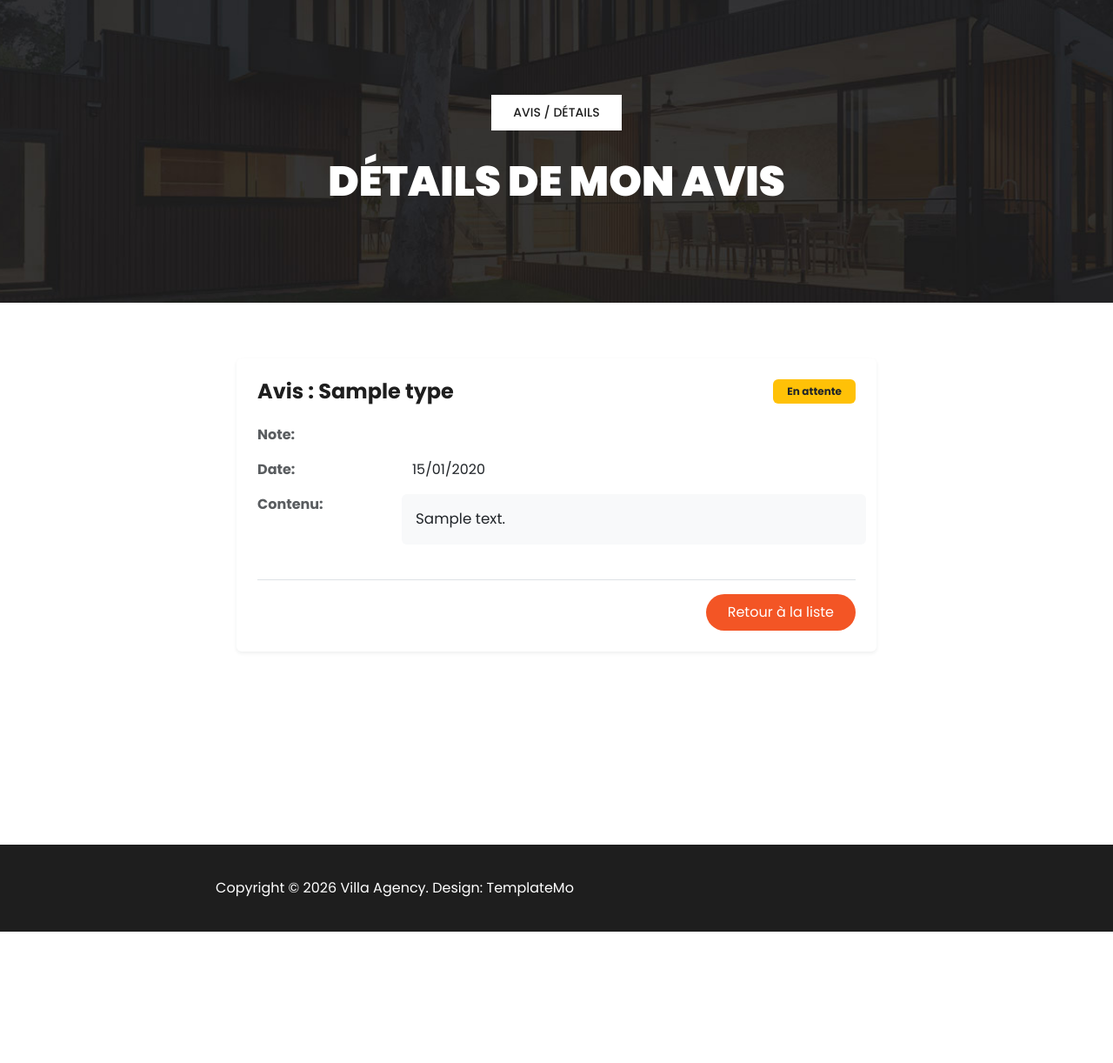
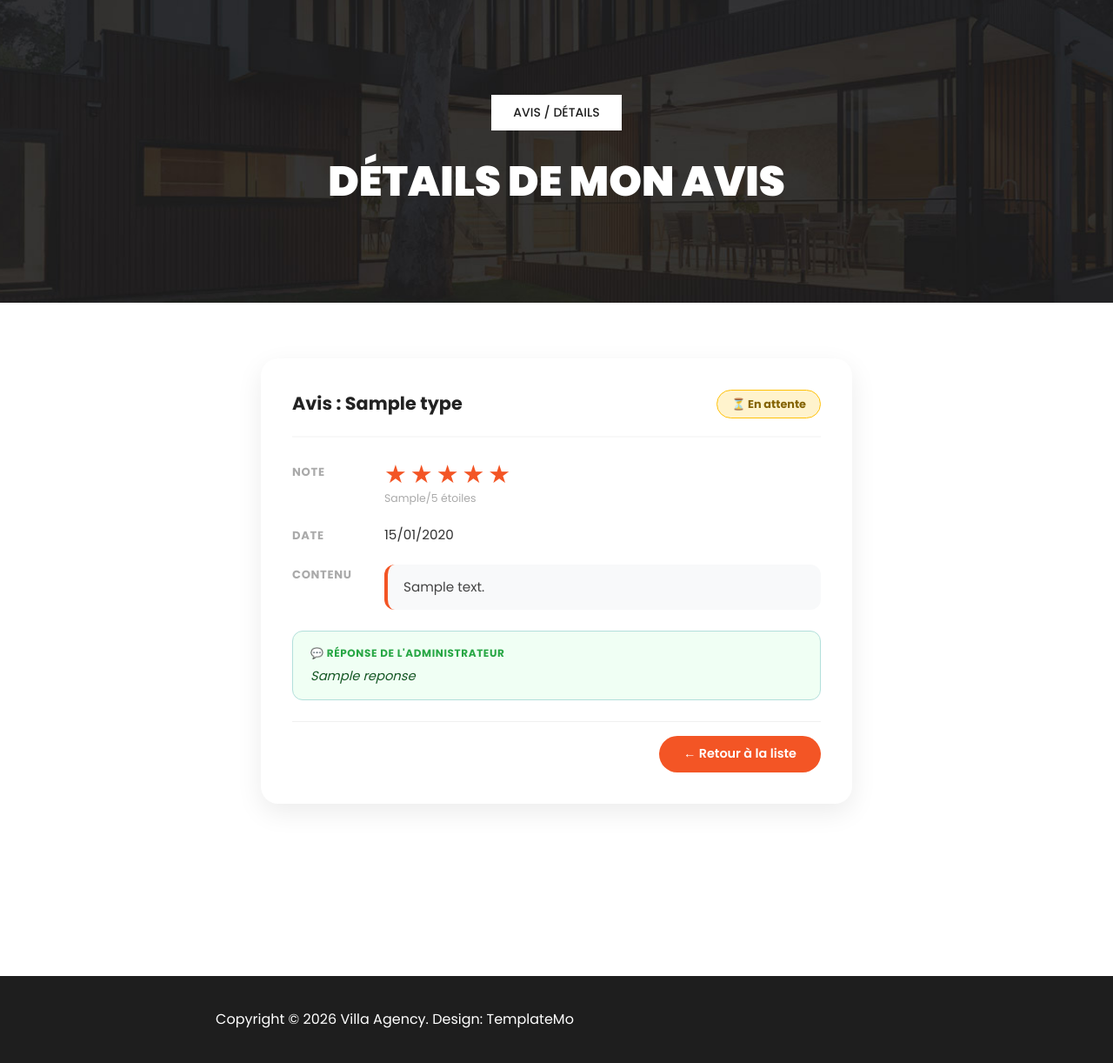
Before and after one commit to yasmine-byte/Esprit-PIDEV-3A8-2526-voyageLoisir, a Symfony app: template templates/avis/show.html.twig in a window 1280 px wide. Shown: the part 152-1374 px from the top of the page at 87% size. Before the commit the page ends 1223 px from the top, so only its background shows below. Run offline with Twig, Linux system fonts and the light colour scheme; the template is opened without the code that fills it: most values are stand-ins (such as "Sample title", 1, 10 or a date in 2020); some libraries are stand-ins or nearby versions; some web fonts are replaced.

```diff
--- a/src/Controller/AdminController.php
+++ b/src/Controller/AdminController.php
@@ -43,6 +43,4 @@ class AdminController extends AbstractController
     {
         return $this->render('admin/add-user.html.twig');
     }
-
-
 }
--- a/templates/avis/show.html.twig
+++ b/templates/avis/show.html.twig
@@ -1,7 +1,5 @@
 {% extends 'base_front.html.twig' %}
-
 {% block title %}Mon avis - Villa Agency{% endblock %}
-
 {% block body %}
     {% include 'home/partials/header.html.twig' %}
 
@@ -16,58 +14,158 @@
         </div>
     </div>
 
-    <div class="container mt-5 mb-5 pb-5 pt-3" style="min-height: 40vh;">
-        <div class="row justify-content-center">
-            <div class="col-md-8">
-                <div class="card shadow-sm border-0 mb-4 p-4">
-                    <div class="d-flex justify-content-between align-items-center mb-4">
-                        <h4>Avis : {{ avis.type.nom }}</h4>
+    <style>
+        .show-card {
+            background: #fff;
+            border-radius: 20px;
+            box-shadow: 0 10px 30px rgba(0,0,0,0.08);
+            padding: 36px;
+            max-width: 680px;
+            margin: 0 auto;
+        }
+        .show-header {
+            display: flex;
+            justify-content: space-between;
+            align-items: flex-start;
+            margin-bottom: 28px;
+            border-bottom: 2px solid #f8f8f8;
+            padding-bottom: 20px;
+        }
+        .show-type { font-size: 1.3rem; font-weight: 700; color: #222; }
+        .badge-statut { padding: 6px 16px; border-radius: 20px; font-size: 0.8rem; font-weight: 700; }
+        .badge-attente  { background: #fff3cd; color: #856404; border: 1px solid #ffc107; }
+        .badge-valide   { background: #d4edda; color: #155724; border: 1px solid #28a745; }
+        .badge-rejete   { background: #f8d7da; color: #721c24; border: 1px solid #dc3545; }
+
+        .info-row { display: flex; align-items: flex-start; gap: 16px; margin-bottom: 22px; }
+        .info-lbl { font-size: 0.82rem; font-weight: 700; color: #aaa; text-transform: uppercase; letter-spacing: 0.05em; min-width: 90px; padding-top: 2px; }
+        .info-val { font-size: 0.95rem; color: #333; flex: 1; }
+
+        /* Étoiles show */
+        .stars-show { display: flex; gap: 4px; }
+        .star-show { font-size: 1.8rem; line-height: 1; }
+        .star-show.on  { color: #f35525; }
+        .star-show.off { color: #e0e0e0; }
+
+        /* Contenu */
+        .contenu-box {
+            background: #f8f9fa;
+            border-radius: 12px;
+            padding: 14px 18px;
+            font-size: 0.95rem;
+            color: #444;
+            line-height: 1.6;
+            border-left: 4px solid #f35525;
+        }
+
+        /* Réponse admin */
+        .reponse-card {
+            background: #f0fff4;
+            border: 1px solid #b2dfdb;
+            border-radius: 12px;
+            padding: 16px 20px;
+            margin-top: 24px;
+        }
+        .reponse-label {
+            font-size: 0.75rem; font-weight: 700; color: #28a745;
+            text-transform: uppercase; letter-spacing: 0.05em; margin-bottom: 6px;
+        }
+        .reponse-text { font-size: 0.92rem; color: #155724; font-style: italic; }
+
+        /* Boutons */
+        .btn-modifier {
+            background: transparent;
+            color: #333;
+            border: 2px solid #e0e0e0;
+            border-radius: 50px;
+            padding: 10px 28px;
+            font-weight: 600;
+            font-size: 0.9rem;
+            text-decoration: none;
+            transition: all 0.2s;
+        }
+        .btn-modifier:hover { border-color: #f35525; color: #f35525; }
+        .btn-retour {
+            background: #f35525;
+            color: #fff;
+            border: none;
+            border-radius: 50px;
+            padding: 10px 28px;
+            font-weight: 600;
+            font-size: 0.9rem;
+            text-decoration: none;
+            transition: all 0.2s;
+        }
+        .btn-retour:hover { background: #d44620; color: #fff; }
+    </style>
+
+    <div class="container mt-5 mb-5 pb-5 pt-3" style="min-height:40vh;">
+
+        {% for message in app.flashes('success') %}
+            <div class="alert alert-success alert-dismissible fade show mb-4">{{ message }}<button type="button" class="btn-close" data-bs-dismiss="alert"></button></div>
+        {% endfor %}
+
+        <div class="show-card">
+
+            {# En-tête #}
+            <div class="show-header">
+                <div class="show-type">Avis : {{ avis.type ? avis.type.nom : '—' }}</div>
                 {% if avis.statut == 'Validé' %}
-                            <span class="badge bg-success py-2 px-3">Validé</span>
+                    <span class="badge-statut badge-valide">✓ Validé</span>
                 {% elseif avis.statut == 'Rejeté' %}
-                            <span class="badge bg-danger py-2 px-3">Rejeté</span>
+                    <span class="badge-statut badge-rejete">✗ Rejeté</span>
                 {% else %}
-                            <span class="badge bg-warning text-dark py-2 px-3">En attente</span>
+                    <span class="badge-statut badge-attente">⏳ En attente</span>
                 {% endif %}
             </div>
 
-                    <div class="row mb-3">
-                        <div class="col-sm-3 fw-bold text-muted">Note:</div>
-                        <div class="col-sm-9">
+            {# Note étoiles #}
+            <div class="info-row">
+                <span class="info-lbl">Note</span>
+                <div class="info-val">
+                    <div class="stars-show">
                         {% for i in 1..5 %}
-                                {% if i <= avis.nbEtoiles %}
-                                    <i class="fas fa-star" style="color: gold;"></i>
-                                {% else %}
-                                    <i class="far fa-star" style="color: #ccc;"></i>
-                                {% endif %}
+                            <span class="star-show {{ i <= avis.nbEtoiles ? 'on' : 'off' }}">★</span>
                         {% endfor %}
+                    </div>
+                    <div style="font-size:0.78rem; color:#aaa; margin-top:4px;">
+                        {{ avis.nbEtoiles }}/5 étoiles
+                    </div>
                 </div>
             </div>
 
-                    <div class="row mb-3">
-                        <div class="col-sm-3 fw-bold text-muted">Date:</div>
-                        <div class="col-sm-9">{{ avis.dateAvis ? avis.dateAvis|date('d/m/Y') : '' }}</div>
+            {# Date #}
+            <div class="info-row">
+                <span class="info-lbl">Date</span>
+                <span class="info-val">{{ avis.dateAvis ? avis.dateAvis|date('d/m/Y') : '—' }}</span>
             </div>
 
-                    <div class="row mb-3">
-                        <div class="col-sm-3 fw-bold text-muted">Contenu:</div>
-                        <div class="col-sm-9 bg-light p-3 rounded" style="font-size:1.05rem;">
-                            {{ avis.contenu|nl2br }}
+            {# Contenu #}
+            <div class="info-row" style="align-items:flex-start;">
+                <span class="info-lbl">Contenu</span>
+                <div class="info-val">
+                    <div class="contenu-box">{{ avis.contenu|nl2br }}</div>
                 </div>
             </div>
 
-                    <div class="mt-4 pt-3 border-top d-flex justify-content-between">
+            {# Réponse admin #}
+            {% if avis.reponse %}
+            <div class="reponse-card">
+                <div class="reponse-label">💬 Réponse de l'administrateur</div>
+                <div class="reponse-text">{{ avis.reponse }}</div>
+            </div>
+            {% endif %}
+
+            {# Boutons #}
+            <div class="mt-4 pt-3" style="border-top:1px solid #f0f0f0; display:flex; justify-content:space-between; align-items:center;">
                 {% if avis.statut == 'En attente' %}
-                            <a href="{{ path('avis_edit', {'id': avis.id}) }}" class="btn btn-outline-dark px-4 py-2 rounded-pill">Modifier</a>
+                    <a href="{{ path('avis_edit', {'id': avis.id}) }}" class="btn-modifier">✏ Modifier</a>
                 {% else %}
                     <div></div>
                 {% endif %}
-                        <a href="{{ path('avis_index') }}" class="btn text-white px-4 py-2 rounded-pill" style="background-color: #f35525;">Retour à la liste</a>
-                    </div>
+                <a href="{{ path('avis_index') }}" class="btn-retour">← Retour à la liste</a>
             </div>
 
-
-            </div>
         </div>
     </div>
 
```
Also changed, not shown: src/Controller/AvisController.php (+37 -7 lines), src/Controller/ReclamationController.php (+32 -9 lines), templates/admin/avis/stats.html.twig (+154 -94 lines). Lines whose indentation alone changed are shown as unchanged.
